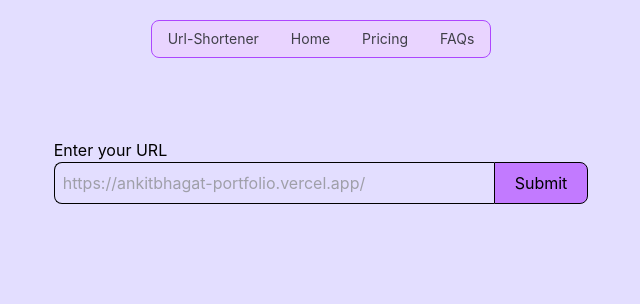
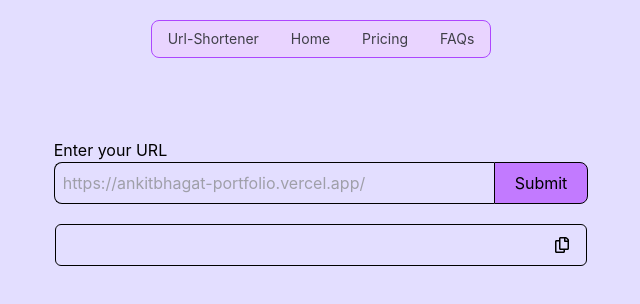
Before and after one commit to ankitsensei/url-shortener, a React (Vite) app in the folder frontend/: page / in a window 1280 px wide. Shown: the top 304 px of the page, without its empty margins (319-959 px from the left). Built offline with nearby package versions, Linux system fonts and the light colour scheme.

Commit message:
feat: field to show generated url.. and style: motion package

```diff
--- a/frontend/package.json
+++ b/frontend/package.json
@@ -12,9 +12,11 @@
   "dependencies": {
     "@tailwindcss/vite": "^4.2.4",
     "axios": "^1.16.0",
+    "motion": "^12.38.0",
     "react": "^19.2.5",
     "react-dom": "^19.2.5",
     "react-hook-form": "^7.75.0",
+    "react-icons": "^5.6.0",
     "react-router": "^7.14.2",
     "tailwindcss": "^4.2.4"
   },
--- a/frontend/src/pages/Hero.tsx
+++ b/frontend/src/pages/Hero.tsx
@@ -1,6 +1,8 @@
 import Navbar from "../components/Navbar";
 import { useForm } from "react-hook-form";
 import axios from "axios";
+import { motion } from "motion/react";
+import { FaRegCopy } from "react-icons/fa";
 
 interface IFormInput {
   newUrl: string;
@@ -44,6 +46,16 @@ const Hero = () => {
             />
           </div>
         </form>
+        {/*TODO: Show link and copy button after submission of original link */}
+        <div className="mt-5 flex justify-between items-center w-133 h-full border px-2 py-2 rounded-md">
+          <input type="text" className="w-full outline-none" />
+          <motion.button
+            whileHover={{ scale: 1.2 }}
+            className="px-2 rounded-lg rounded-l-none text-md"
+          >
+            <FaRegCopy className="" />
+          </motion.button>
+        </div>
       </div>
     </div>
   );
```
Also changed, not shown: 1 other file (tests, documents, lock files or other folders).
